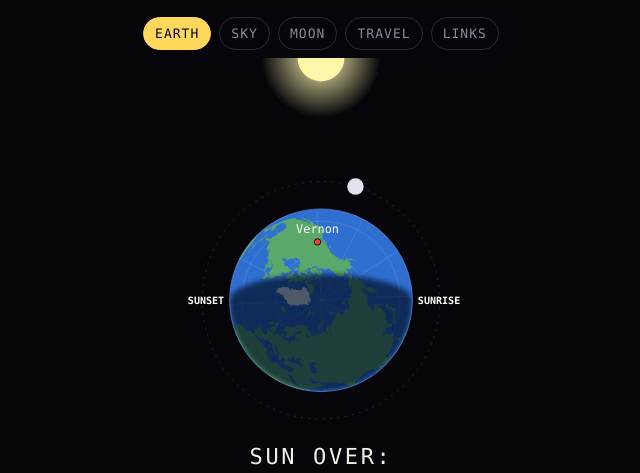
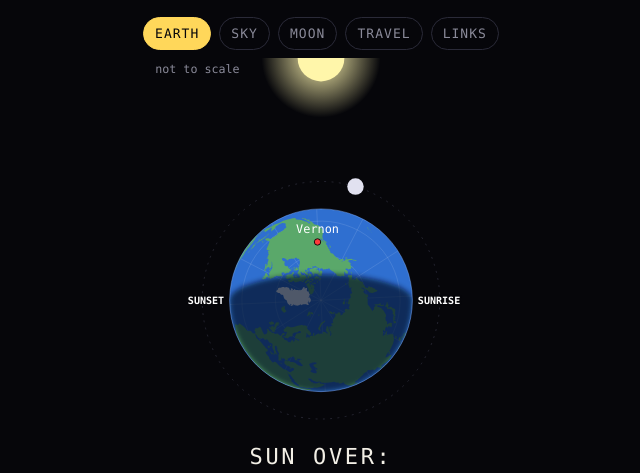
Before and after one commit to Peartree-Garden/sun-moon-earth, a React (Vite) app: page / in a window 1280 px wide. Shown: the part 148-621 px from the top of the page, without its empty margins (319-959 px from the left). Built offline with nearby package versions, Linux system fonts and the light colour scheme.

Commit message:
not to scale text

```diff
--- a/src/components/EarthView.jsx
+++ b/src/components/EarthView.jsx
@@ -46,6 +46,7 @@ export default function EarthView({ now }) {
         </radialGradient>
       </defs>
 
+      <text x="4" y="14" fontSize="11" style={{ fill: "var(--dim)" }}>not to scale</text>
       {/* The Sun is huge and far away: only part of it shows, cut exactly in half by the top edge. */}
       <circle cx={CX} cy="0" r="56" fill="url(#sunGlow)" />
       <circle cx={CX} cy="0" r="22" fill="#fff6aa" />
```
